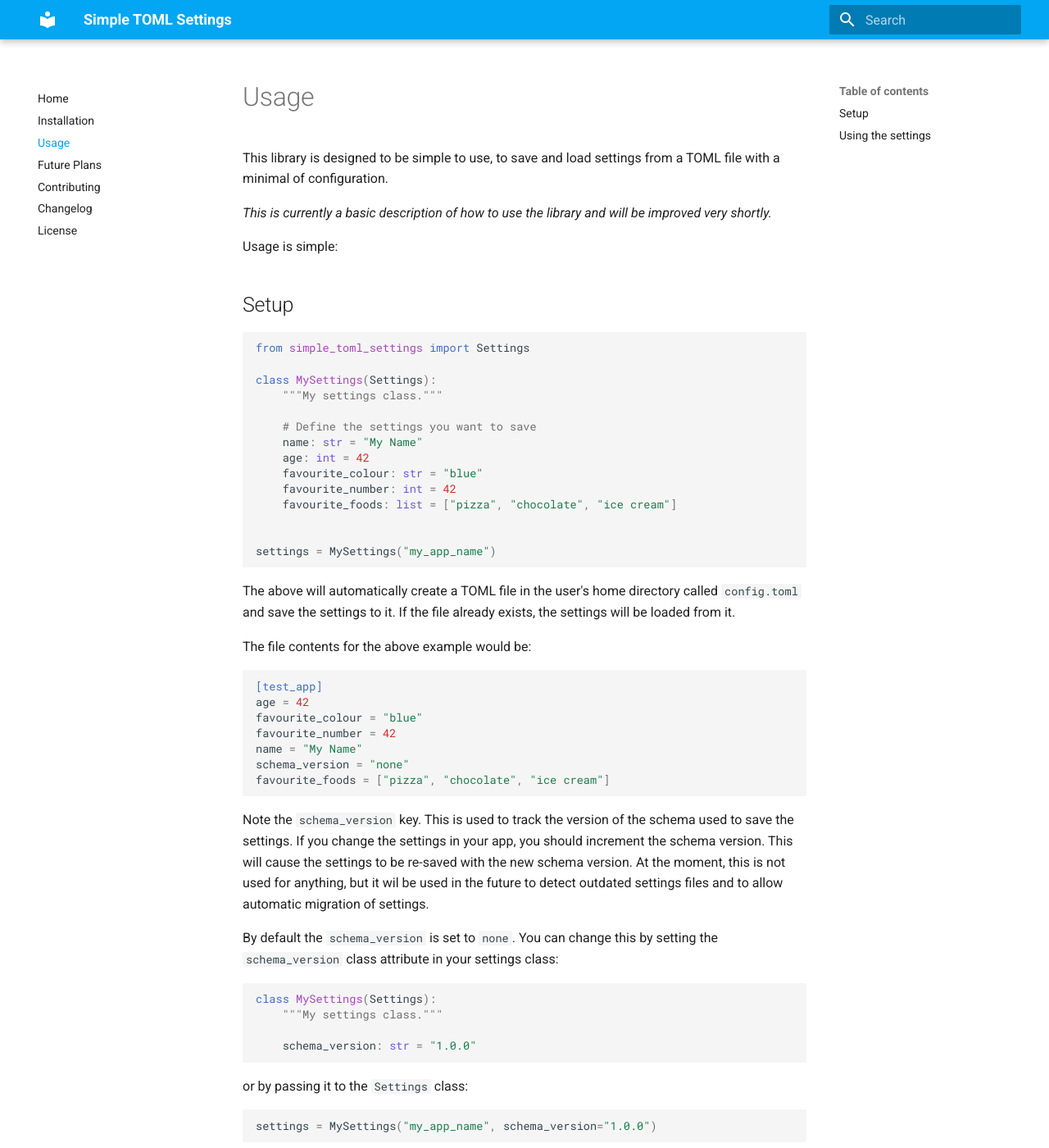
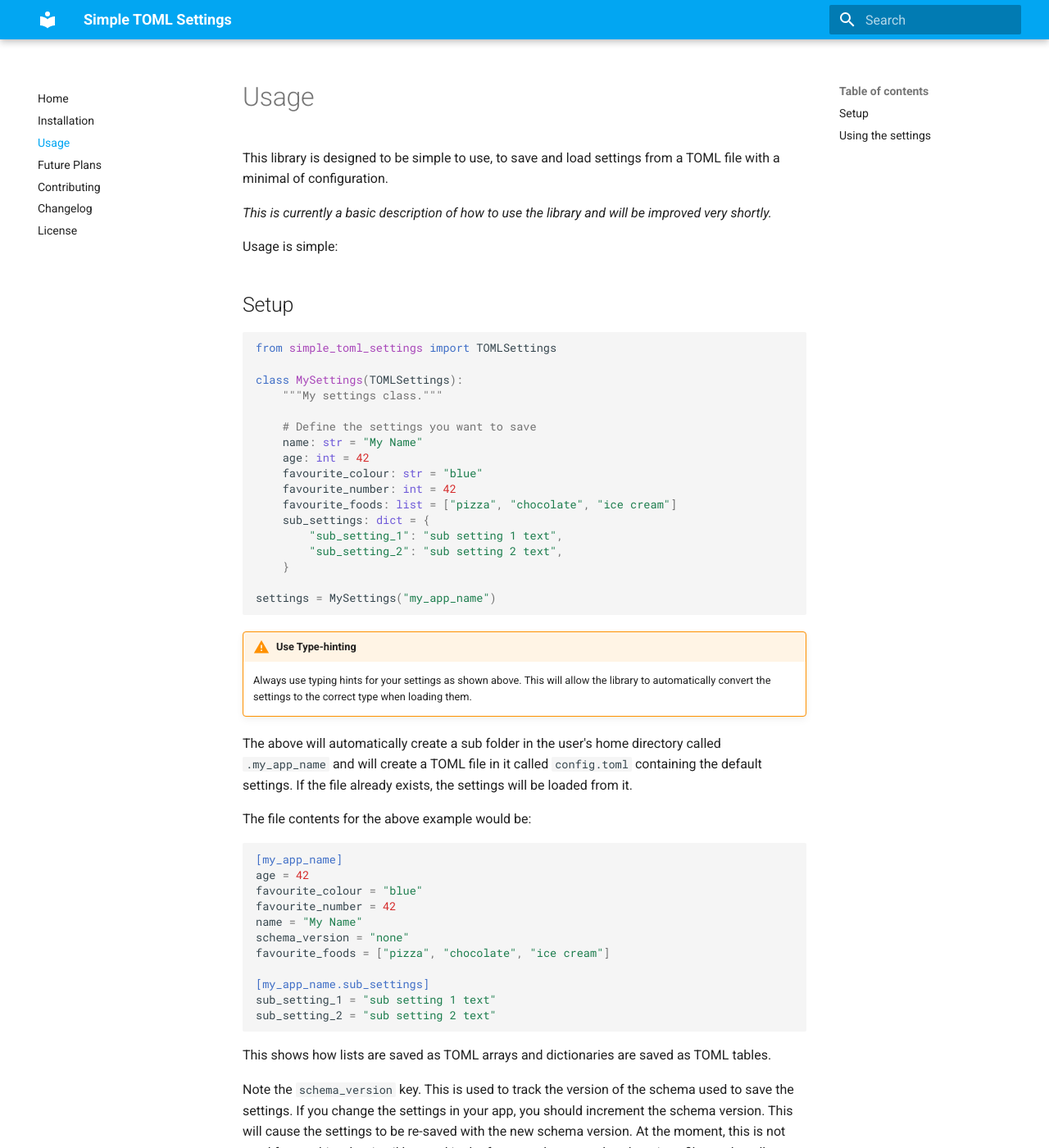
Before and after one commit to seapagan/simple-toml-settings, an MkDocs documentation site: the page built from docs/usage.md, in a window 1280 px wide and 1400 px high. Shown: the whole window at 82% size. Built offline with MkDocs 1.6.1 and Material for MkDocs 9.7.7, drawn with Linux system fonts in a browser that asks for light colours; some of the changed text lies outside the part shown.

Commit message:
docs: clarify usage page
Signed-off-by: Grant Ramsay <seapagan@gmail.com>

````diff
--- a/docs/usage.md
+++ b/docs/usage.md
@@ -11,9 +11,9 @@ Usage is simple:
 ## Setup
 
 ```python
-from simple_toml_settings import Settings
+from simple_toml_settings import TOMLSettings
 
-class MySettings(Settings):
+class MySettings(TOMLSettings):
     """My settings class."""
 
     # Define the settings you want to save
@@ -22,26 +22,43 @@ class MySettings(Settings):
     favourite_colour: str = "blue"
     favourite_number: int = 42
     favourite_foods: list = ["pizza", "chocolate", "ice cream"]
-
+    sub_settings: dict = {
+        "sub_setting_1": "sub setting 1 text",
+        "sub_setting_2": "sub setting 2 text",
+    }
 
 settings = MySettings("my_app_name")
 ```
 
-The above will automatically create a TOML file in the user's home directory
-called `config.toml` and save the settings to it. If the file already exists,
-the settings will be loaded from it.
+!!! warning "Use Type-hinting"
+
+    Always use typing hints for your settings as shown above.  This will allow
+    the library to automatically convert the settings to the correct type when
+    loading them.
+
+The above will automatically create a sub folder in the user's home directory
+called `.my_app_name` and will create a TOML file in it called `config.toml`
+containing the default settings. If the file already exists, the settings will
+be loaded from it.
 
 The file contents for the above example would be:
 
 ```toml
-[test_app]
+[my_app_name]
 age = 42
 favourite_colour = "blue"
 favourite_number = 42
 name = "My Name"
 schema_version = "none"
 favourite_foods = ["pizza", "chocolate", "ice cream"]
+
+[my_app_name.sub_settings]
+sub_setting_1 = "sub setting 1 text"
+sub_setting_2 = "sub setting 2 text"
 ```
+
+This shows how lists are saved as TOML arrays and dictionaries are saved as
+TOML tables.
 
 Note the `schema_version` key.  This is used to track the version of the schema
 used to save the settings.  If you change the settings in your app, you should
@@ -54,13 +71,13 @@ By default the `schema_version` is set to `none`.  You can change this by
 setting the `schema_version` class attribute in your settings class:
 
 ```python
-class MySettings(Settings):
+class MySettings(TOMLSettings):
     """My settings class."""
 
     schema_version: str = "1.0.0"
 ```
 
-or by passing it to the `Settings` class:
+or by passing it to the custom class on creation:
 
 ```python
 settings = MySettings("my_app_name", schema_version="1.0.0")
@@ -70,10 +87,19 @@ The former version is recommended.
 
 By default, the settings will be saved in a file called `config.toml` in the
 user's home directory.  You can change this by passing a different filename to
-the `Settings` class:
+the `TOMLSettings` class:
 
 ```python
-settings = MySettings("my_app_name", "my_settings.toml")
+class MySettings(TOMLSettings):
+    """My settings class."""
+
+    settings_file_name: str = "my_settings.toml"
+```
+
+or
+
+```python
+settings = MySettings("my_app_name", settings_file_name="my_settings.toml")
 ```
 
 ## Using the settings
````
Also changed, not shown: TODO.md (+2 -1 lines).
